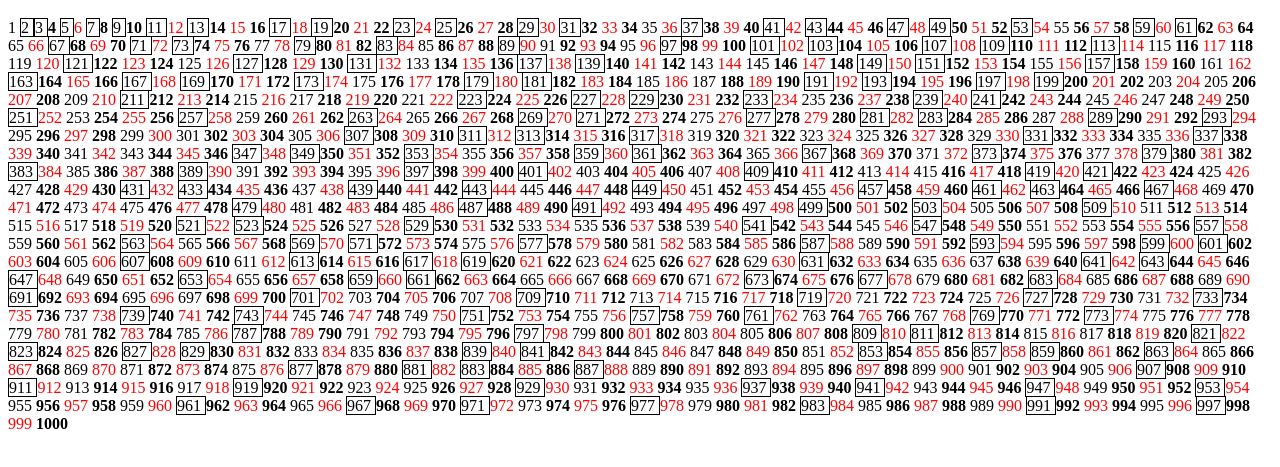
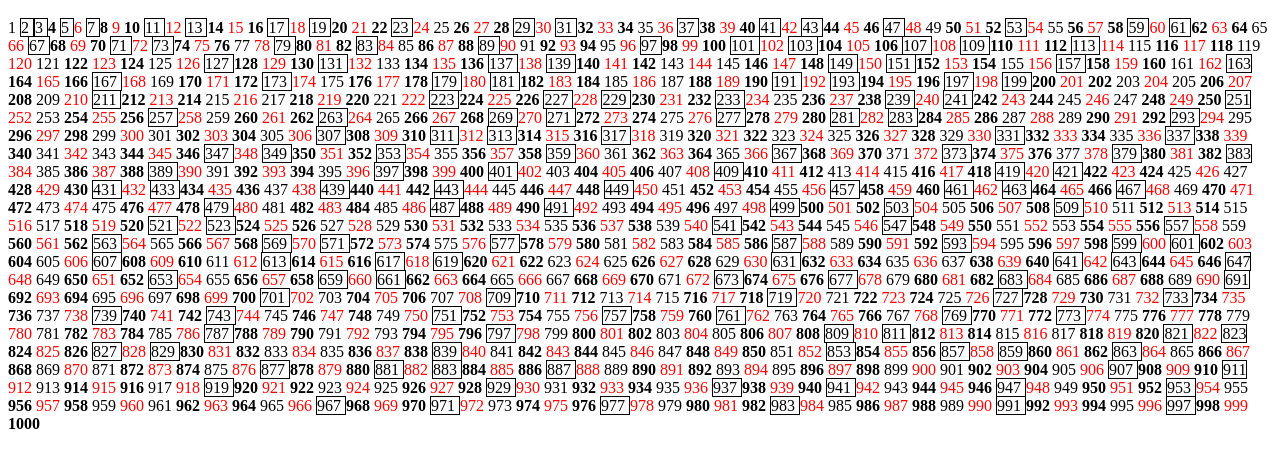
Before and after one commit to 0u714w/fizzbuzz, a plain HTML site: page index.html in a window 1280 px wide. Shown: the part 61-528 px from the top of the page. Drawn offline with Linux system fonts and the light colour scheme.

Commit message:
updated prime function

```diff
--- a/index.html
+++ b/index.html
@@ -17,12 +17,14 @@
     <h1>Fizzbuzz</h1>
     <script>
         function isPrime(num) {
-            if (num <= 1) return false;
-            if (num % 2 == 0 && num > 2) return false;
-            let s = Math.sqrt(num);
-            for (let i = 3; i < s; i++)
-                if (num % i === 0) return false;
-            return num !== 1;
+            var prime = num != 1;
+            for (var i = 2; i < num; i++) {
+                if (num % i == 0) {
+                    prime = false;
+                    break;
+                }
+            }
+            return prime;
         }
 
         i = 1
```
